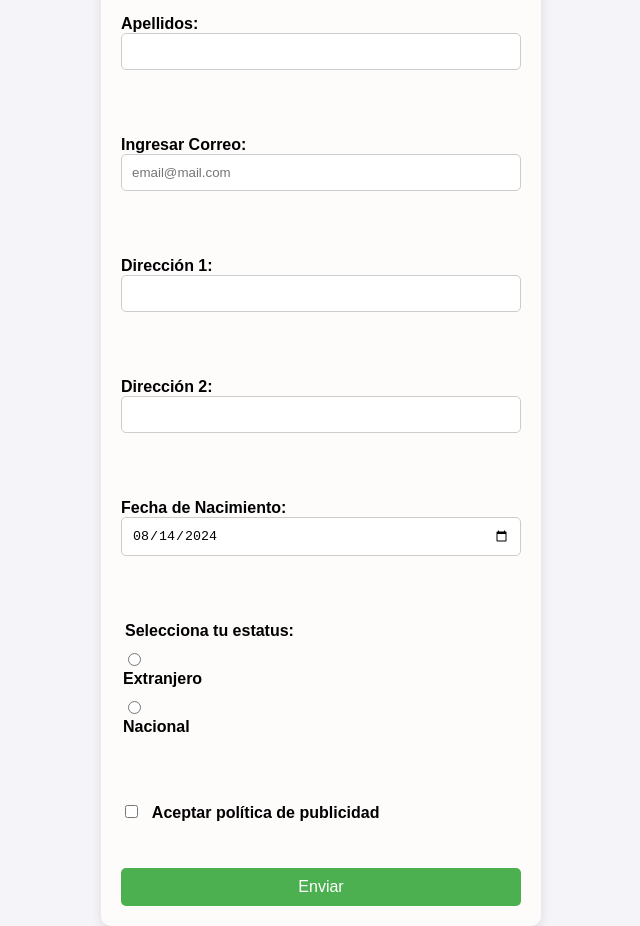
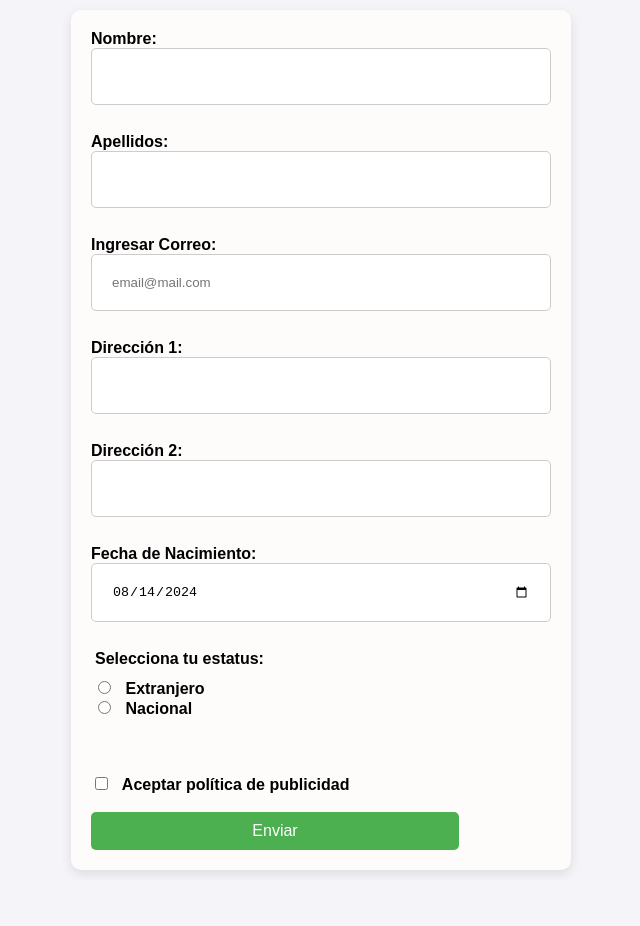
Before and after one commit to EMMAPAVA26/emma-pava-formulario-1, a plain HTML site: page index.html in a window 1280 px wide. Shown: the whole page, without its empty margins (319-959 px from the left). After the commit the page ends 880 px from the top, so only its background shows below. Drawn offline with Linux system fonts and the light colour scheme.

Commit message:
cambios CSS

```diff
--- a/styles.css
+++ b/styles.css
@@ -5,8 +5,8 @@ body {
     background-color: #f4f4f9;
     display: flex;
     justify-content: center;
-    align-items: center;
-    height: 100vh;
+    align-items: flex-start;
+    padding: 10px;
     margin: 0;
 }
 
@@ -16,13 +16,14 @@ form {
     padding: 20px;
     border-radius: 10px;
     box-shadow: 0px 4px 12px rgba(0, 0, 0, 0.1);
-    max-width: 400px;
-    width: 100%;
+    max-width: 500px;
+    width: 100vh;
+    box-sizing: border-box;
 }
 
 /* Estilos de las etiquetas */
 label {
-    display: block;
+    display:  inline;
     margin-bottom: 10px;
     font-weight: bold;
 }
@@ -32,8 +33,8 @@ input[type="text"],
 input[type="email"],
 input[type="date"] {
     width: 100%;
-    padding: 10px;
-    margin-bottom: 20px;
+    padding: 20px;
+    margin-bottom: 10px;
     border: 1px solid #ccc;
     border-radius: 5px;
     box-sizing: border-box;
@@ -53,7 +54,7 @@ input[type="submit"] {
     border: none;
     border-radius: 5px;
     cursor: pointer;
-    width: 100%;
+    width: 80%;
     font-size: 16px;
 }
 
```
